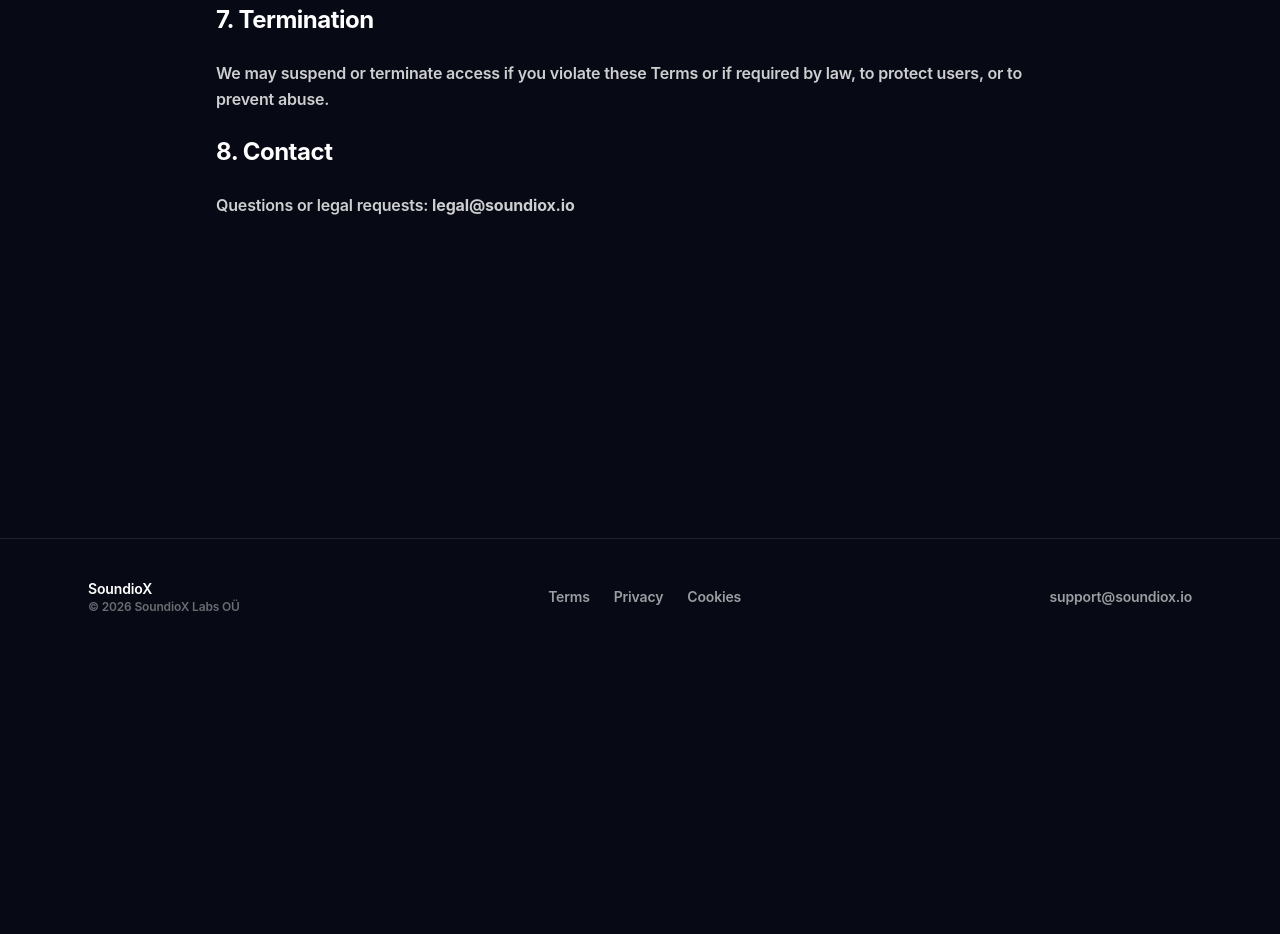
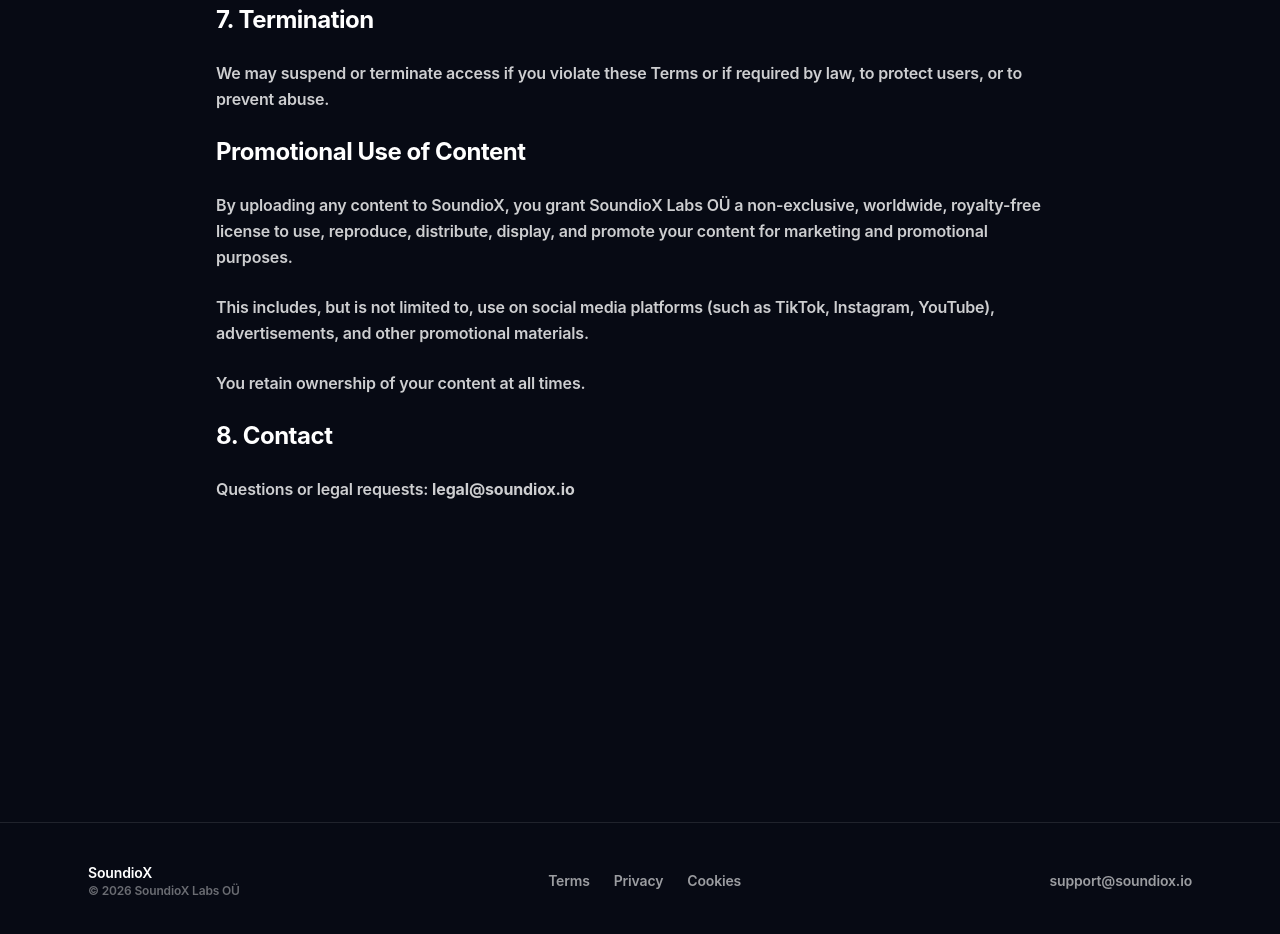
Before and after one commit to jyriseepter-cpu/soundiox, a Next.js app: page /legal/terms in a window 1280 px wide. Shown: the part 1220-2154 px from the top of the page. Before the commit the page ends 1971 px from the top, so only its background shows below. Built offline with nearby package versions, Linux system fonts and the light colour scheme; no server answers.

Commit message:
Add promotional use clause to Terms of Service

```diff
--- a/app/legal/terms/page.tsx
+++ b/app/legal/terms/page.tsx
@@ -59,6 +59,22 @@
           law, to protect users, or to prevent abuse.
         </p>
 
+        <h2 className="text-2xl font-semibold text-white">
+          Promotional Use of Content
+        </h2>
+        <p>
+          By uploading any content to SoundioX, you grant SoundioX Labs OÜ a
+          non-exclusive, worldwide, royalty-free license to use, reproduce,
+          distribute, display, and promote your content for marketing and
+          promotional purposes.
+        </p>
+        <p>
+          This includes, but is not limited to, use on social media platforms
+          (such as TikTok, Instagram, YouTube), advertisements, and other
+          promotional materials.
+        </p>
+        <p>You retain ownership of your content at all times.</p>
+
         <h2 className="text-2xl font-semibold text-white">8. Contact</h2>
         <p>
           Questions or legal requests: <strong>legal@soundiox.io</strong>
```
